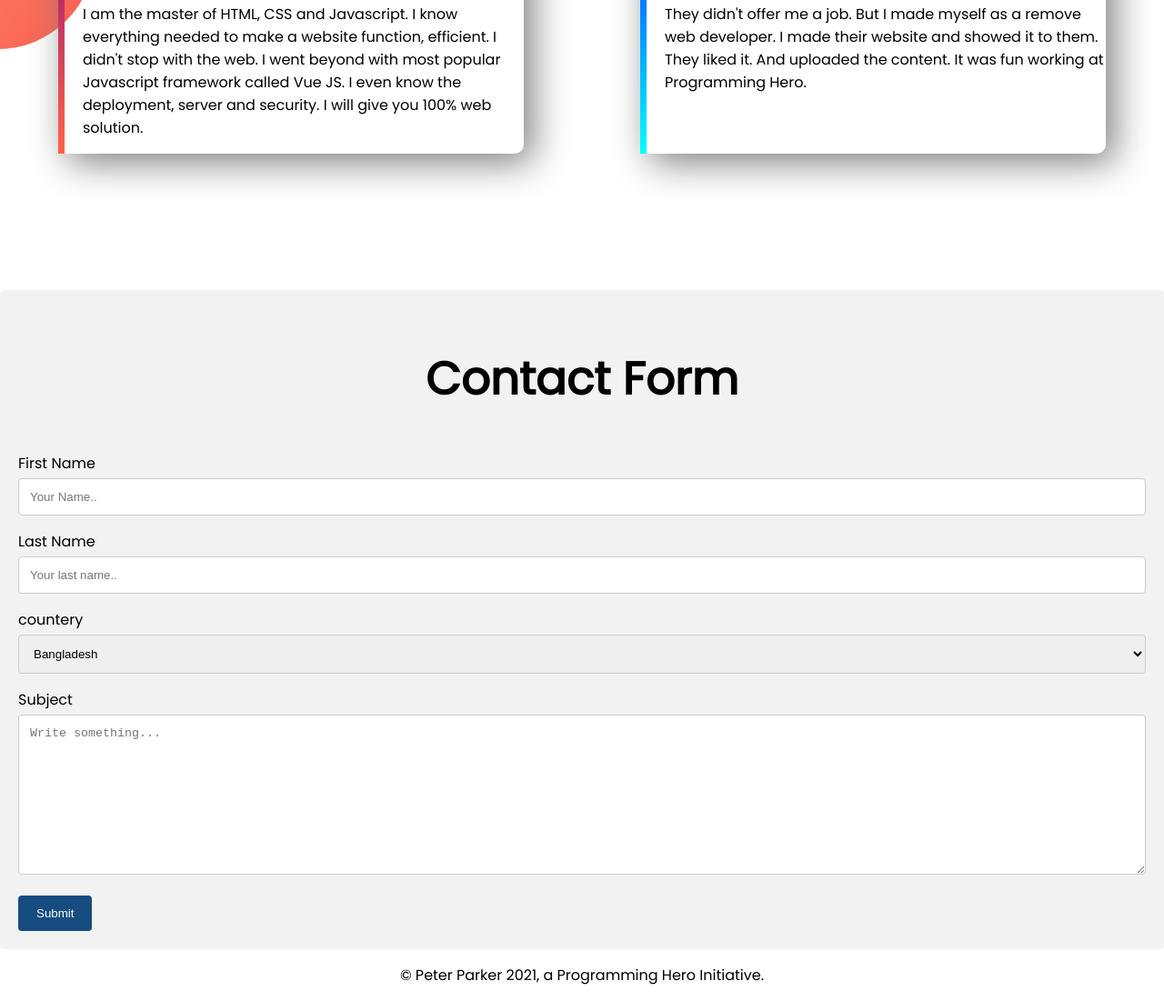
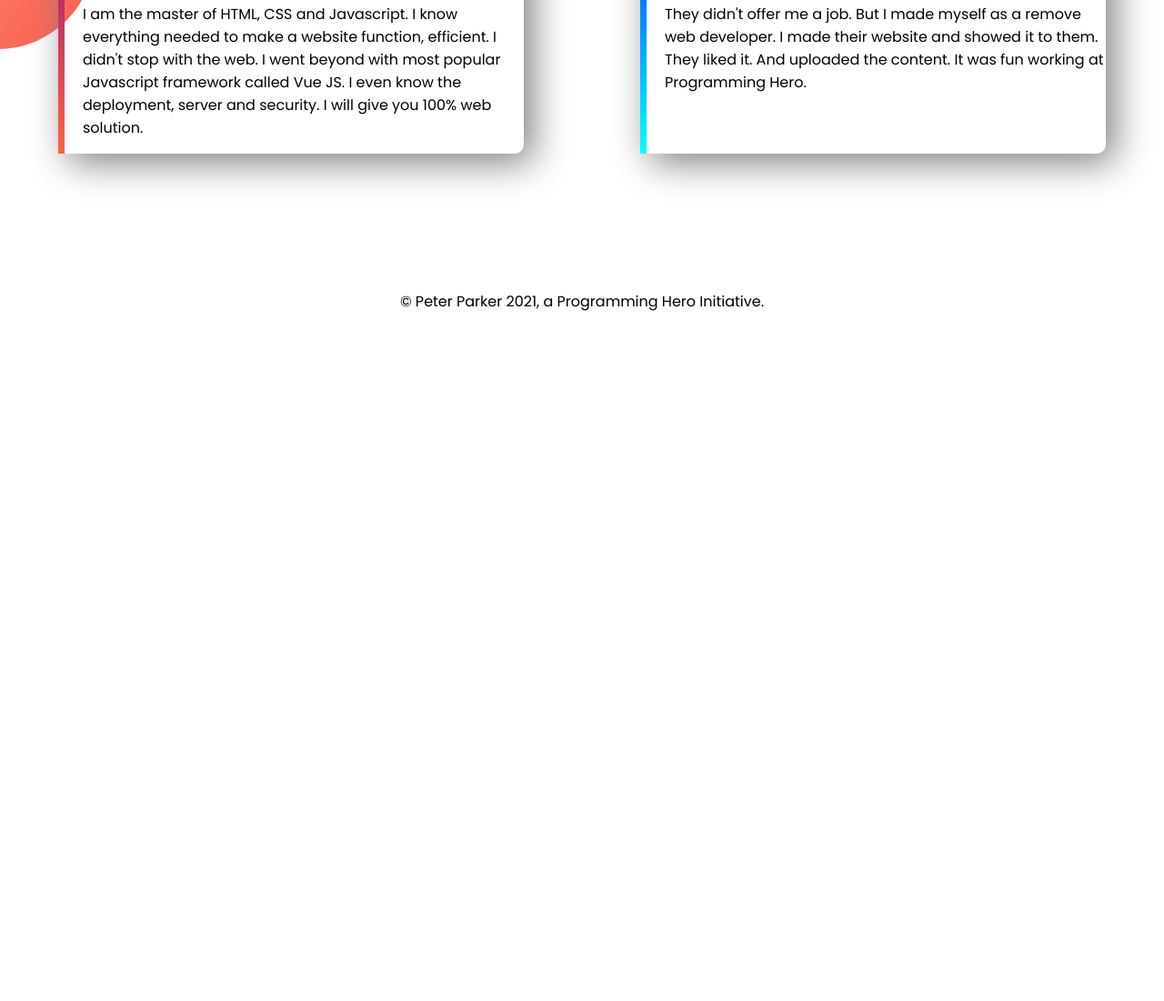
Before and after one commit to MdRajuBd/developer-protfolio, a plain HTML site: page index.html in a window 1280 px wide. Shown: the part 1527-2628 px from the top of the page at 91% size. After the commit the page ends 1887 px from the top, so only its background shows below. Drawn offline with Linux system fonts and the light colour scheme.

Commit message:
unset contact form

```diff
--- a/index.html
+++ b/index.html
@@ -72,28 +72,6 @@
             </div>
         </div>
     </section>
-    <!-- Contact form -->
-    <section class="conainer">
-        <h1 class="contact ">Contact <span class="expers">Form</span></h1>
-        <div>
-            <form action="/action_page.php">
-                <label for="fname">First Name</label>
-                <input type="text" id="fname" name="firstname" placeholder="Your Name..">
-                <label for="lname">Last Name</label>
-                <input type="text" id="lname" name="lastname" placeholder="Your last name..">
-                <label for="country">countery</label>
-                <select name="country" id="country">
-                    <option value="Bangladesh">Bangladesh</option>
-                    <option value="Canada">Canada</option>
-                    <option value="Japan">Japan</option>
-                    <option value="Korea">Korea</option>
-                </select>
-                <label for="Subject">Subject</label>
-                <textarea name="subject" id="subject" placeholder="Write something..." cols="30" rows="10"></textarea>
-                <input type="submit" value="Submit">
-            </form>
-        </div>
-    </section>
     <!-- footer part -->
     <footer>
         <p>© Peter Parker 2021, a Programming Hero Initiative.</p>
--- a/style.css
+++ b/style.css
@@ -86,41 +86,6 @@ h2 {
     border-image: linear-gradient(blue, cyan);
     border-image-slice: 1;
 }
-/* Contct form */
-*{
-    box-sizing:border-box;
-}
-input[type=text], select, textarea{
-    width: 100%;
-    padding: 12px;
-    border: 1px solid #ccc;
-    border-radius: 4px;
-    box-sizing: border-box;
-    margin-top: 4px;
-    margin-bottom: 16px;
-    resize: vertical;
-}
-input[type=submit]{
-    background-color: #164c7f;
-    border: none;
-    color: white;
-    padding: 12px 20px;
-    border-radius: 4px;
-    cursor: pointer;
-}
-input[type=submit]:hover{
-    background-color: rgb(196, 19, 196);
-}
-.conainer{
-    background-color: #f2f2f2;
-    border-radius: 5px;
-    padding: 20px;
-
-}
-.contact{
-    text-align: center;
-
-}
 
 footer p{
     text-align: center;
```
